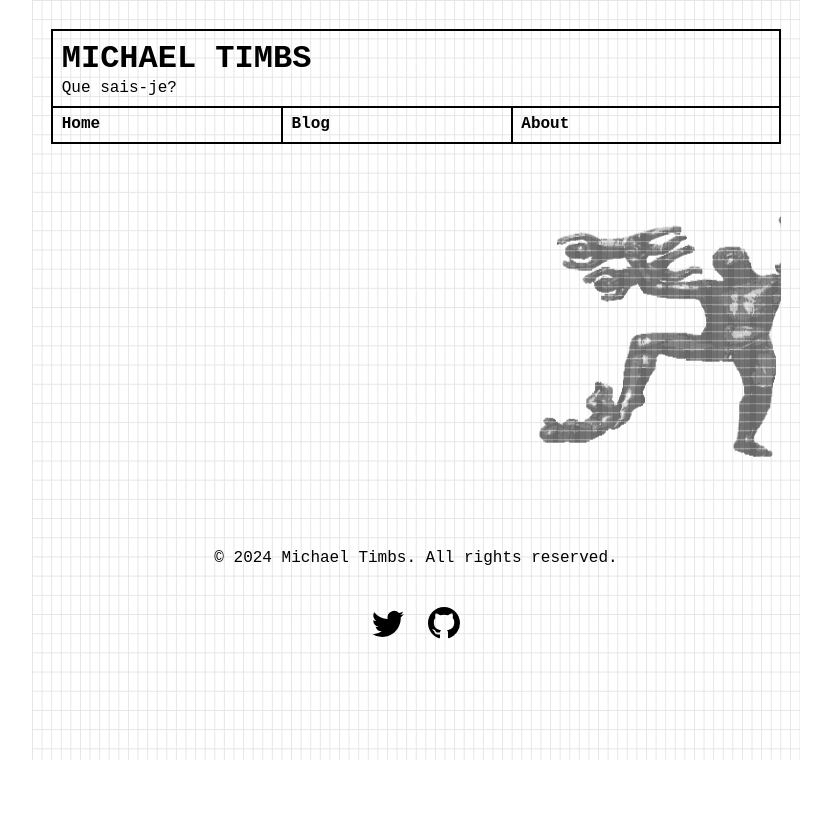
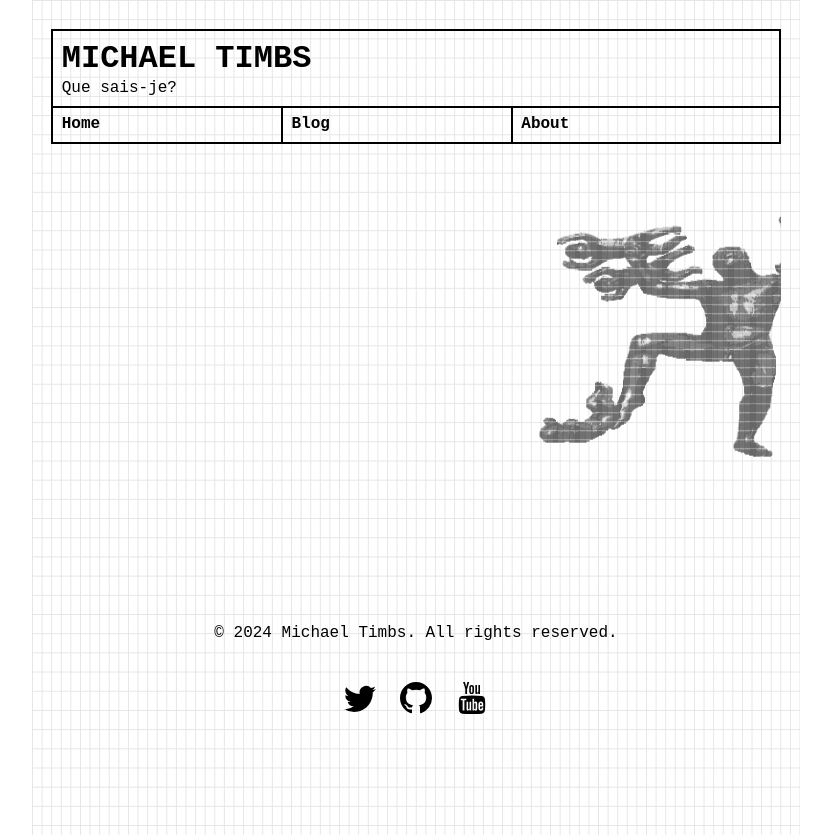
Before and after one commit to mtimbs/blog-2024, an Astro site: page / in a window 1280 px wide. Shown: the whole page, without its empty margins (224-1055 px from the left). Before the commit the page ends 800 px from the top, so only its background shows below. Built offline with nearby package versions, Linux system fonts and the light colour scheme; Astro itself is replaced by a stand-in of ours; a web font is replaced by a local one.

Commit message:
addd YT link in footer

```diff
--- a/src/components/Footer.astro
+++ b/src/components/Footer.astro
@@ -21,6 +21,12 @@ const today = new Date();
 					fill="currentColor"
 					d="M8 0C3.58 0 0 3.58 0 8c0 3.54 2.29 6.53 5.47 7.59.4.07.55-.17.55-.38 0-.19-.01-.82-.01-1.49-2.01.37-2.53-.49-2.69-.94-.09-.23-.48-.94-.82-1.13-.28-.15-.68-.52-.01-.53.63-.01 1.08.58 1.23.82.72 1.21 1.87.87 2.33.66.07-.52.28-.87.51-1.07-1.78-.2-3.64-.89-3.64-3.95 0-.87.31-1.59.82-2.15-.08-.2-.36-1.02.08-2.12 0 0 .67-.21 2.2.82.64-.18 1.32-.27 2-.27.68 0 1.36.09 2 .27 1.53-1.04 2.2-.82 2.2-.82.44 1.1.16 1.92.08 2.12.51.56.82 1.27.82 2.15 0 3.07-1.87 3.75-3.65 3.95.29.25.54.73.54 1.48 0 1.07-.01 1.93-.01 2.2 0 .21.15.46.55.38A8.012 8.012 0 0 0 16 8c0-4.42-3.58-8-8-8z"
 				></path></svg
+			>
+		</a>
+		<a href="https://www.youtube.com/@shtcodingadventures137" target="_blank">
+			<span class="sr-only">Go to Michael's YouTube Channel</span>
+			<svg viewBox="0 0 1536 1792" aria-hidden="true" width="32" height="32" astro-icon="social/youtube"
+				><path fill="currentColor" d="M971 1244v211q0 67-39 67q-23 0-45-22v-301q22-22 45-22q39 0 39 67m338 1v46h-90v-46q0-68 45-68t45 68m-966-218h107v-94H138v94h105v569h100zm288 569h89v-494h-89v378q-30 42-57 42q-18 0-21-21q-1-3-1-35v-364h-89v391q0 49 8 73q12 37 58 37q48 0 102-61zm429-148v-197q0-73-9-99q-17-56-71-56q-50 0-93 54V933h-89v663h89v-48q45 55 93 55q54 0 71-55q9-27 9-100m338-10v-13h-91q0 51-2 61q-7 36-40 36q-46 0-46-69v-87h179v-103q0-79-27-116q-39-51-106-51q-68 0-107 51q-28 37-28 116v173q0 79 29 116q39 51 108 51q72 0 108-53q18-27 21-54q2-9 2-58M790 525V315q0-69-43-69t-43 69v210q0 70 43 70t43-70m719 751q0 234-26 350q-14 59-58 99t-102 46q-184 21-555 21t-555-21q-58-6-102.5-46T53 1626q-26-112-26-350q0-234 26-350q14-59 58-99t103-47q183-20 554-20t555 20q58 7 102.5 47t57.5 99q26 112 26 350M511 0h102L492 399v271H392V399q-14-74-61-212Q294 84 266 0h106l71 263zm370 333v175q0 81-28 118q-38 51-106 51q-67 0-105-51q-28-38-28-118V333q0-80 28-117q38-51 105-51q68 0 106 51q28 37 28 117m335-162v499h-91v-55q-53 62-103 62q-46 0-59-37q-8-24-8-75V171h91v367q0 33 1 35q3 22 21 22q27 0 57-43V171z" /></svg
 			>
 		</a>
 	</div>
--- a/src/components/LandingImage.astro
+++ b/src/components/LandingImage.astro
@@ -231,6 +231,7 @@ pre {
 }
 .container {
     overflow: hidden;
+    min-height: 400px;
 
 }
 
```
